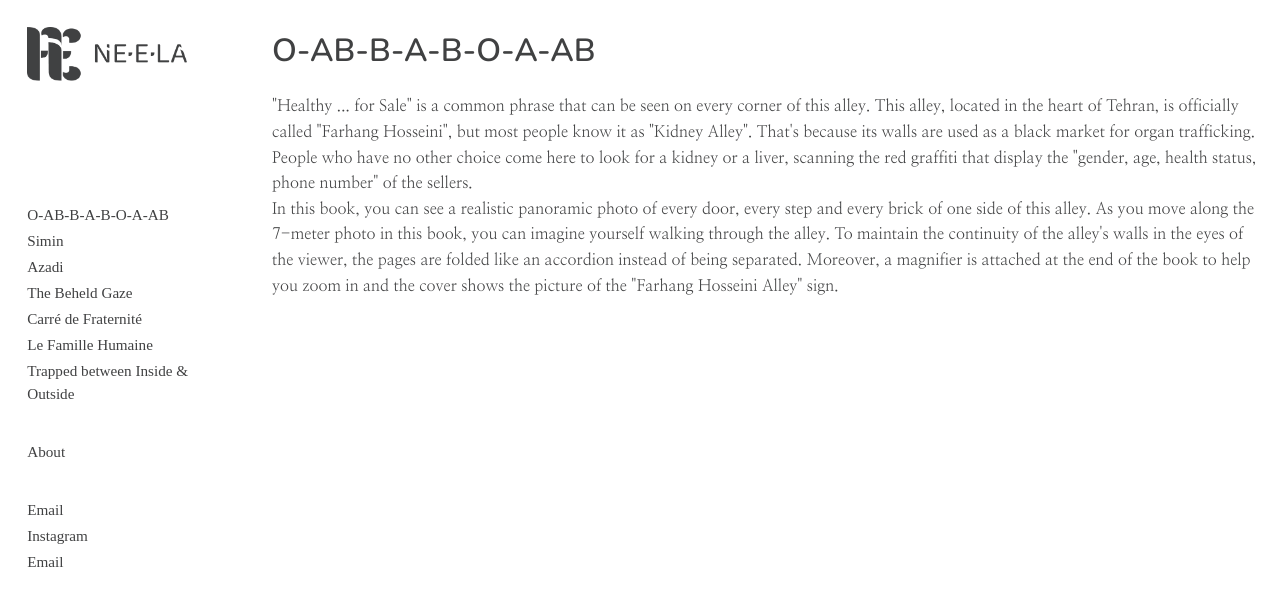
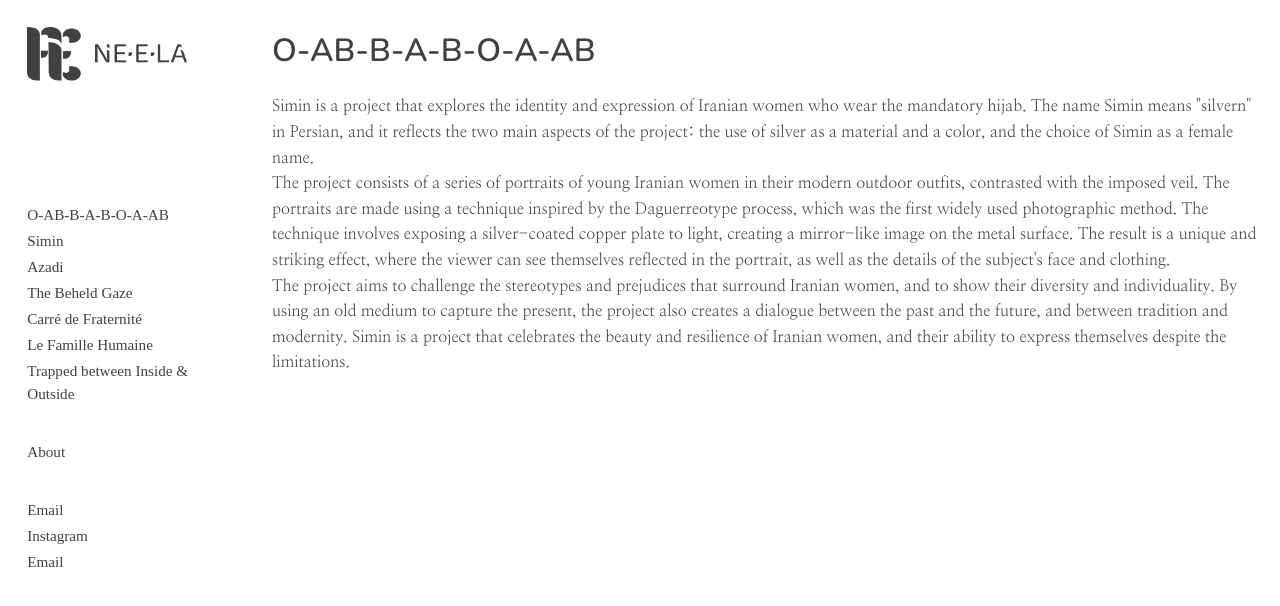
Before and after one commit to negarlatifian/artPortfolio, a Next.js app in the folder art-portfolio/: page /simin in a window 1280 px wide. Shown: the top 606 px of the page. Built offline with nearby package versions, Linux system fonts and the light colour scheme.

Commit message:
updated simin datas and pagejs

```diff
--- a/art-portfolio/package.json
+++ b/art-portfolio/package.json
@@ -15,6 +15,7 @@
     "postcss": "8.4.30",
     "react": "18.2.0",
     "react-dom": "18.2.0",
+    "react-photo-album": "^2.3.0",
     "tailwindcss": "3.3.3"
   }
 }
--- a/art-portfolio/src/app/O-AB-B-A-B-O-A-AB/page.js
+++ b/art-portfolio/src/app/O-AB-B-A-B-O-A-AB/page.js
@@ -1,9 +1,8 @@
 'use client';
 import { nunito, nanum } from '../fonts';
 import Image from 'next/image';
-import { CldImage } from 'next-cloudinary';
+import { imageArray } from './links.js';
 import './page.css';
-import { imageArray } from './links.js';
 
 const book = () => {
   return (
--- a/art-portfolio/src/app/simin/links.js
+++ b/art-portfolio/src/app/simin/links.js
@@ -3,36 +3,60 @@ export const imageArray = [
     id: 1,
     title: 'Image 1',
     imageSrc:
-      'https://res.cloudinary.com/dh2zk8qgr/image/upload/v1695717510/book/01-cover_iogh7e.jpg',
+      'https://res.cloudinary.com/dh2zk8qgr/image/upload/v1695717441/Simin/03_bp4bvs.jpg',
   },
   {
     id: 2,
     title: 'Image 2',
     imageSrc:
-      'https://res.cloudinary.com/dh2zk8qgr/image/upload/v1695717521/book/02_p645ii.jpg',
+      'https://res.cloudinary.com/dh2zk8qgr/image/upload/v1695717441/Simin/01_zhuvu8.jpg',
   },
   {
     id: 3,
     title: 'Image 3',
     imageSrc:
-      'https://res.cloudinary.com/dh2zk8qgr/image/upload/v1695717524/book/03_ufqvsg.jpg',
+      'https://res.cloudinary.com/dh2zk8qgr/image/upload/v1695717441/Simin/02_piw0n5.jpg',
   },
   {
     id: 4,
     title: 'Image 4',
     imageSrc:
-      'https://res.cloudinary.com/dh2zk8qgr/image/upload/v1695717524/book/04_sy0umu.jpg',
+      'https://res.cloudinary.com/dh2zk8qgr/image/upload/v1695717441/Simin/04_ssty1t.jpg',
   },
   {
     id: 5,
     title: 'Image 5',
     imageSrc:
-      'https://res.cloudinary.com/dh2zk8qgr/image/upload/v1695717524/book/05_wu9ufz.jpg',
+      'https://res.cloudinary.com/dh2zk8qgr/image/upload/v1695717442/Simin/05_x1imuz.jpg',
   },
   {
     id: 6,
     title: 'Image 6',
     imageSrc:
-      'https://res.cloudinary.com/dh2zk8qgr/image/upload/v1695717524/book/06_vkqa3h.jpg',
+      'https://res.cloudinary.com/dh2zk8qgr/image/upload/v1695717442/Simin/06_ovlyfr.jpg',
+  },
+  {
+    id: 7,
+    title: 'Image 7',
+    imageSrc:
+      'https://res.cloudinary.com/dh2zk8qgr/image/upload/v1695717444/Simin/07_donuoo.jpg',
+  },
+  {
+    id: 8,
+    title: 'Image 8',
+    imageSrc:
+      'https://res.cloudinary.com/dh2zk8qgr/image/upload/v1695717445/Simin/08_bkhdwu.jpg',
+  },
+  {
+    id: 9,
+    title: 'Image 9',
+    imageSrc:
+      'https://res.cloudinary.com/dh2zk8qgr/image/upload/v1695717443/Simin/09_oscjdk.jpg',
+  },
+  {
+    id: 10,
+    title: 'Image 10',
+    imageSrc:
+      'https://res.cloudinary.com/dh2zk8qgr/image/upload/v1695717441/Simin/10_ad6mvc.jpg',
   },
 ];
--- a/art-portfolio/src/app/simin/page.js
+++ b/art-portfolio/src/app/simin/page.js
@@ -10,22 +10,29 @@ const simin = () => {
     <section className='book'>
       <h1 className={nunito.className}>O-AB-B-A-B-O-A-AB</h1>
       <p className={nanum.className}>
-        "Healthy ... for Sale" is a common phrase that can be seen on every
-        corner of this alley. This alley, located in the heart of Tehran, is
-        officially called "Farhang Hosseini", but most people know it as "Kidney
-        Alley". That's because its walls are used as a black market for organ
-        trafficking. People who have no other choice come here to look for a
-        kidney or a liver, scanning the red graffiti that display the "gender,
-        age, health status, phone number" of the sellers.
+        Simin is a project that explores the identity and expression of Iranian
+        women who wear the mandatory hijab. The name Simin means "silvern" in
+        Persian, and it reflects the two main aspects of the project: the use of
+        silver as a material and a color, and the choice of Simin as a female
+        name.
         <br />
-        In this book, you can see a realistic panoramic photo of every door,
-        every step and every brick of one side of this alley. As you move along
-        the 7-meter photo in this book, you can imagine yourself walking through
-        the alley. To maintain the continuity of the alley's walls in the eyes
-        of the viewer, the pages are folded like an accordion instead of being
-        separated. Moreover, a magnifier is attached at the end of the book to
-        help you zoom in and the cover shows the picture of the "Farhang
-        Hosseini Alley" sign.
+        The project consists of a series of portraits of young Iranian women in
+        their modern outdoor outfits, contrasted with the imposed veil. The
+        portraits are made using a technique inspired by the Daguerreotype
+        process, which was the first widely used photographic method. The
+        technique involves exposing a silver-coated copper plate to light,
+        creating a mirror-like image on the metal surface. The result is a
+        unique and striking effect, where the viewer can see themselves
+        reflected in the portrait, as well as the details of the subject's face
+        and clothing.
+        <br />
+        The project aims to challenge the stereotypes and prejudices that
+        surround Iranian women, and to show their diversity and individuality.
+        By using an old medium to capture the present, the project also creates
+        a dialogue between the past and the future, and between tradition and
+        modernity. Simin is a project that celebrates the beauty and resilience
+        of Iranian women, and their ability to express themselves despite the
+        limitations.
       </p>
       <div className='gallery'></div>
     </section>
```
Also changed, not shown: 1 other file (tests, documents, lock files or other folders).
